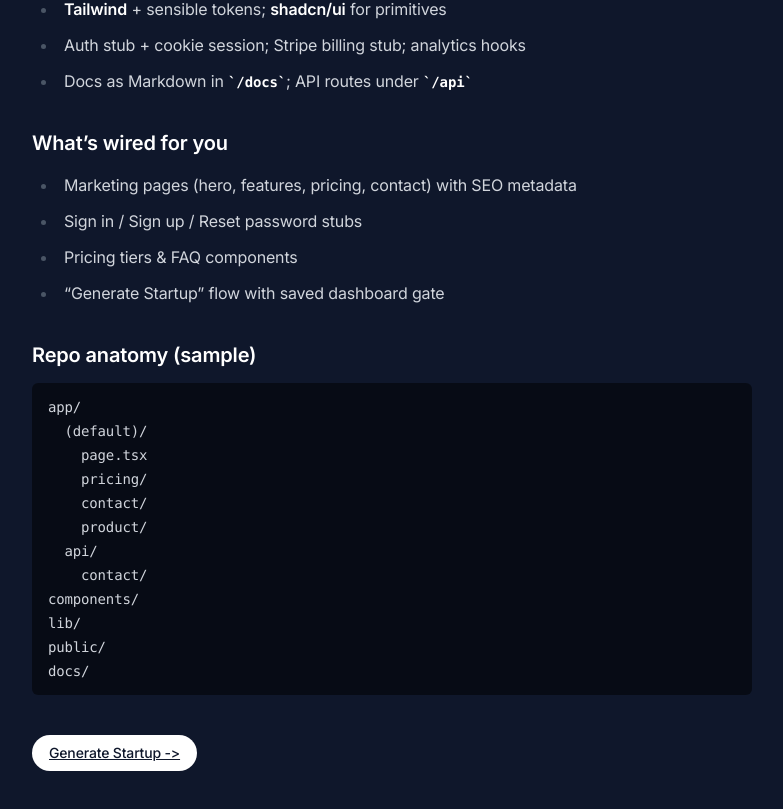
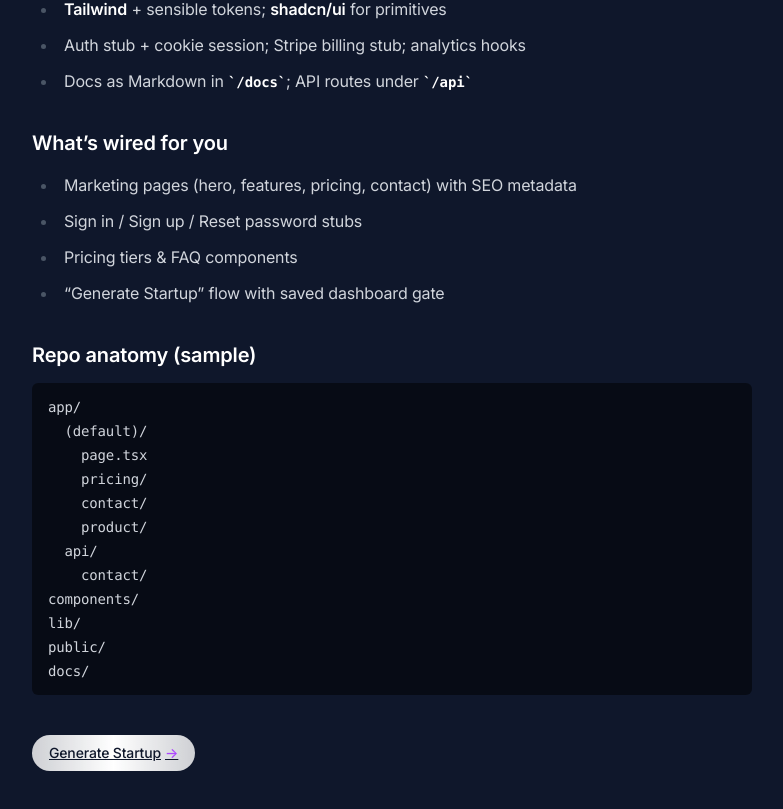
Before and after one commit to buildaistartups/buildaistartups.com, a Next.js app: page /product/builder/generate-ui in a window 1280 px wide. Shown: the part 349-1158 px from the top of the page, without its empty margins (248-1031 px from the left). Built offline with nearby package versions, Linux system fonts and the light colour scheme.

Commit message:
Update page.tsx

```diff
--- a/app/(default)/product/builder/generate-ui/page.tsx
+++ b/app/(default)/product/builder/generate-ui/page.tsx
@@ -1,3 +1,5 @@
+import PrimaryCta from '@/components/ui/primary-cta'
+
 export const metadata = {
   title: 'Generate Repo & UI – BuildAIStartups',
   description:
@@ -59,9 +61,7 @@ docs/`}
         </pre>
 
         <div className="mt-10">
-          <a href="/generate" className="btn text-slate-900 bg-white hover:bg-white/90">
-            Generate Startup -&gt;
-          </a>
+          <PrimaryCta href="/generate" />
         </div>
       </div>
     </section>
```
